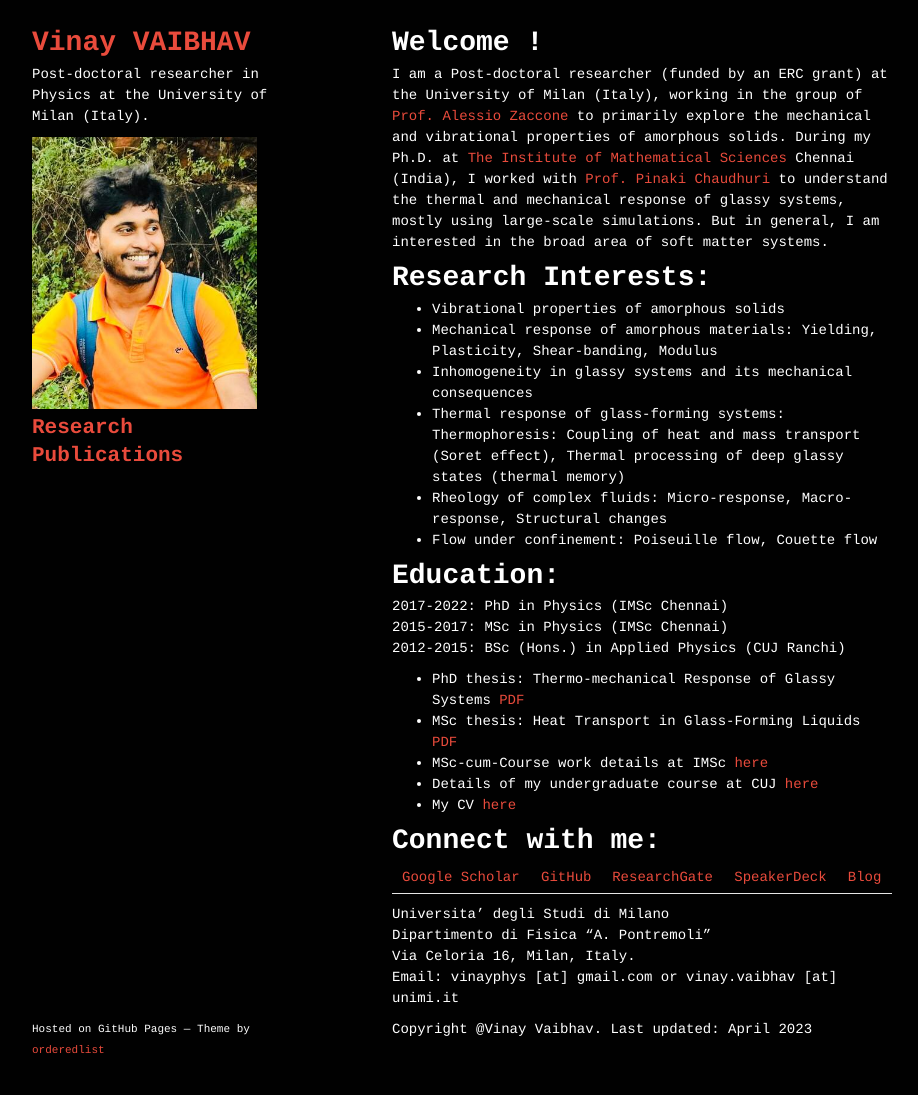
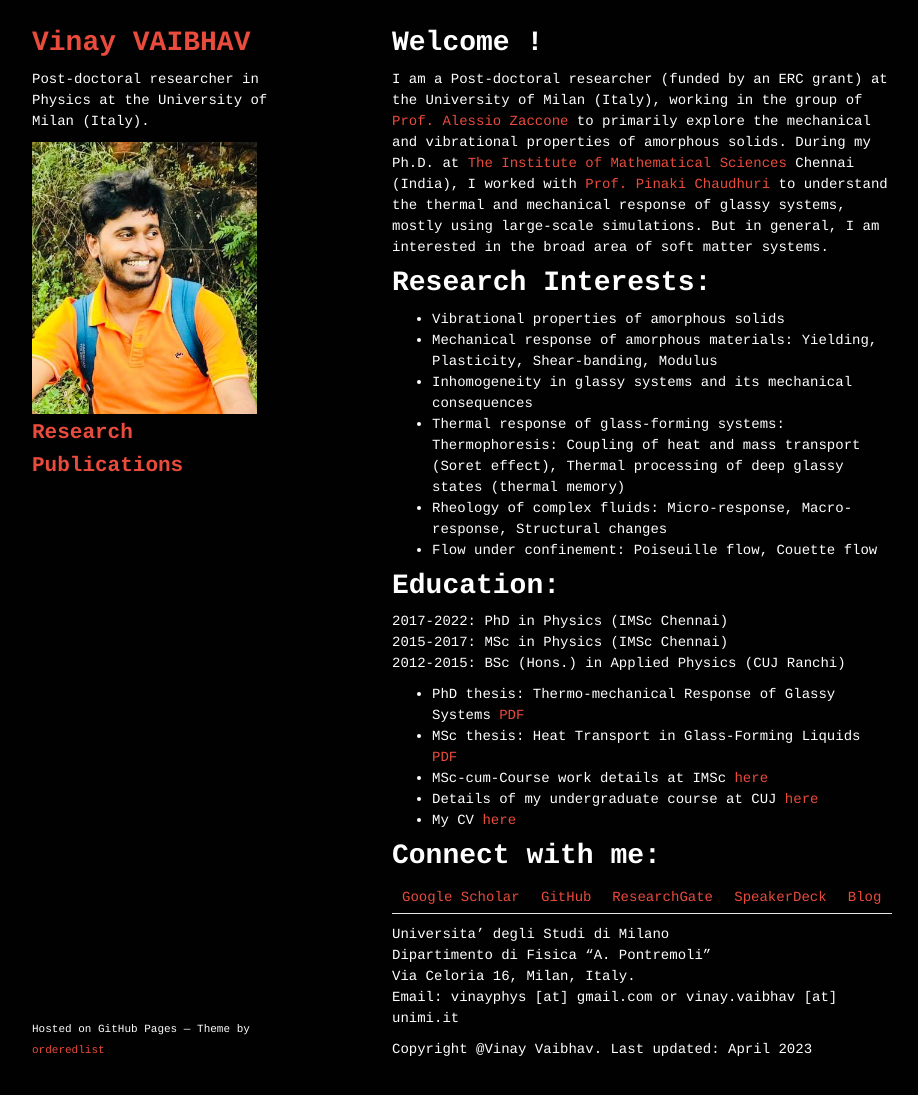
Before and after one commit to vinayphys/vinayphys.github.io, a Jekyll site: the page built from index.md, in a window 1280 px wide and 1120 px high. Shown: the top 1095 px of the window, without its empty margins (178-1096 px from the left). Built offline with Jekyll 4.4.1, drawn with Linux system fonts in a browser that asks for light colours; our own code applies the rules of GitHub Pages for plain Markdown files; a script that is not in the unit is left out.

Commit message:
Update styles.css

```diff
--- a/stylesheets/styles.css
+++ b/stylesheets/styles.css
@@ -8,7 +8,7 @@ body {
 
 h1, h2, h3, h4, h5, h6 {
   color:#E94B3CFF;
-  margin:0 0 5px
+  margin:0 0 10px
 }
 
 p, ul, ol, table, pre, dl {
```
